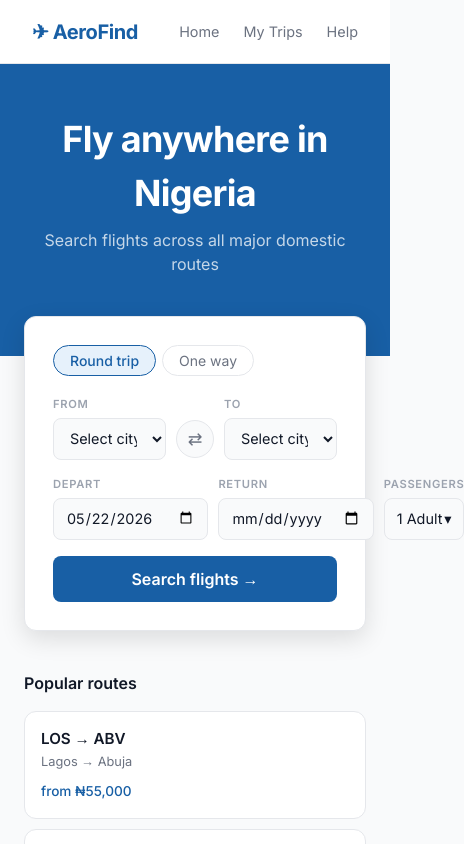
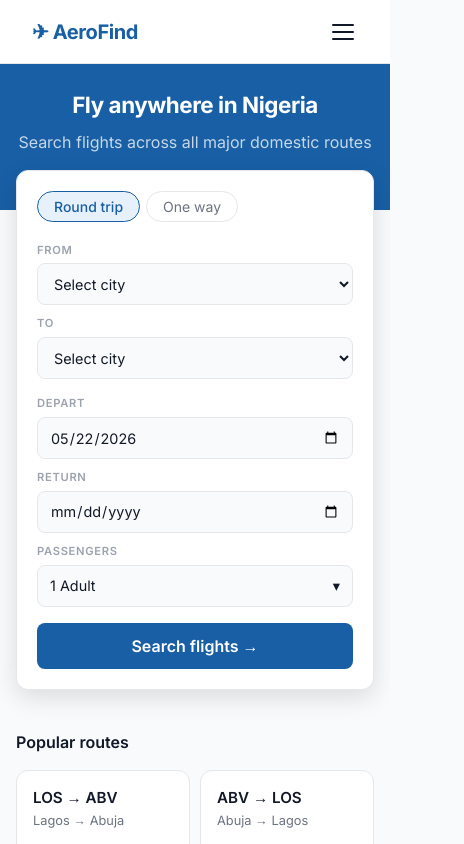
Before and after one commit to Sawfiyah/AeroFind, a React (Vite) app in the folder AeroFind/: page / in a window 390 px wide. Shown: the top 844 px of the page, 464 px wide, since content can reach past the window. Built offline with nearby package versions, Linux system fonts and the light colour scheme.

Commit message:
made a few changes

```diff
--- /dev/null
+++ b/AeroFind/src/components/layout/Navbar.jsx
@@ -0,0 +1,55 @@
+import { useState } from "react";
+import { useNavigate } from "react-router-dom";
+import styles from "./Navbar.module.css";
+
+export default function Navbar() {
+  const navigate = useNavigate();
+  const [menuOpen, setMenuOpen] = useState(false);
+
+  return (
+    <header className={styles.navbar}>
+      <span className={styles.logo} onClick={() => navigate("/")}>
+        ✈ AeroFind
+      </span>
+
+      {/* Desktop links */}
+      <nav className={styles.navLinks}>
+        <a href="/">Home</a>
+        <a href="#">My Trips</a>
+        <a href="#">Help</a>
+      </nav>
+
+      {/* Hamburger button — mobile only */}
+      <button
+        className={styles.hamburger}
+        onClick={() => setMenuOpen(!menuOpen)}
+        aria-label="Toggle menu"
+      >
+        <span
+          className={`${styles.bar} ${menuOpen ? styles.barTopOpen : ""}`}
+        />
+        <span
+          className={`${styles.bar} ${menuOpen ? styles.barMidOpen : ""}`}
+        />
+        <span
+          className={`${styles.bar} ${menuOpen ? styles.barBotOpen : ""}`}
+        />
+      </button>
+
+      {/* Mobile dropdown */}
+      {menuOpen && (
+        <div className={styles.mobileMenu}>
+          <a href="/" onClick={() => setMenuOpen(false)}>
+            Home
+          </a>
+          <a href="#" onClick={() => setMenuOpen(false)}>
+            My Trips
+          </a>
+          <a href="#" onClick={() => setMenuOpen(false)}>
+            Help
+          </a>
+        </div>
+      )}
+    </header>
+  );
+}
--- /dev/null
+++ b/AeroFind/src/components/layout/Navbar.module.css
@@ -0,0 +1,108 @@
+/* ─── BASE NAVBAR ──────────────────────────────────────────── */
+.navbar {
+  height: var(--nav-height);
+  background: var(--color-bg);
+  border-bottom: 1px solid var(--color-border);
+  display: flex;
+  align-items: center;
+  justify-content: space-between;
+  padding: 0 2rem;
+  position: sticky;
+  top: 0;
+  z-index: 100;
+}
+
+.logo {
+  font-size: 1.25rem;
+  font-weight: 700;
+  color: var(--color-primary);
+  cursor: pointer;
+  letter-spacing: -0.02em;
+}
+
+/* ─── DESKTOP LINKS ────────────────────────────────────────── */
+.navLinks {
+  display: flex;
+  gap: 1.5rem;
+}
+
+.navLinks a {
+  font-size: 0.9rem;
+  color: var(--color-text-muted);
+  transition: color 0.15s;
+}
+
+.navLinks a:hover {
+  color: var(--color-text);
+}
+
+/* ─── HAMBURGER ────────────────────────────────────────────── */
+.hamburger {
+  display: none;
+  flex-direction: column;
+  justify-content: center;
+  gap: 5px;
+  background: transparent;
+  border: none;
+  padding: 4px;
+  cursor: pointer;
+}
+
+.bar {
+  display: block;
+  width: 22px;
+  height: 2px;
+  background: var(--color-text);
+  border-radius: 2px;
+  transition: transform 0.25s, opacity 0.25s;
+}
+
+/* animate bars into an X when open */
+.barTopOpen {
+  transform: translateY(7px) rotate(45deg);
+}
+
+.barMidOpen {
+  opacity: 0;
+}
+
+.barBotOpen {
+  transform: translateY(-7px) rotate(-45deg);
+}
+
+/* ─── MOBILE DROPDOWN ──────────────────────────────────────── */
+.mobileMenu {
+  position: absolute;
+  top: var(--nav-height);
+  left: 0;
+  right: 0;
+  background: var(--color-bg);
+  border-bottom: 1px solid var(--color-border);
+  display: flex;
+  flex-direction: column;
+  padding: 0.5rem 0;
+  box-shadow: var(--shadow-md);
+  z-index: 99;
+}
+
+.mobileMenu a {
+  padding: 0.85rem 2rem;
+  font-size: 0.95rem;
+  color: var(--color-text);
+  transition: background 0.15s;
+}
+
+.mobileMenu a:hover {
+  background: var(--color-bg-secondary);
+}
+
+/* ─── RESPONSIVE ───────────────────────────────────────────── */
+@media (max-width: 768px) {
+  .navLinks {
+    display: none;
+  }
+
+  .hamburger {
+    display: flex;
+  }
+}
--- a/AeroFind/src/pages/BookingPage.jsx
+++ b/AeroFind/src/pages/BookingPage.jsx
@@ -1,8 +1,15 @@
 import { useSearchParams, useNavigate } from "react-router-dom";
 import { useState, useMemo } from "react";
 import { AIRPORTS, AIRLINES } from "../data/nigeria";
-import { formatPrice, formatDate, handleBookingRef } from "../utils/formatters";
+import {
+  formatPrice,
+  formatDate,
+  handleBookingRef,
+  todayString,
+  getPastDate,
+} from "../utils/formatters";
 import styles from "./BookingPage.module.css";
+import tick from "../assets/tick.png";
 
 export default function BookingPage() {
   const [searchParams] = useSearchParams();
@@ -19,6 +26,7 @@ export default function BookingPage() {
   const infants = Number(searchParams.get("infants"));
   const totalPrice = Number(searchParams.get("totalPrice"));
   const flightId = searchParams.get("flightId");
+  const flightNumber = searchParams.get("flightNumber");
 
   // ─── DERIVED DATA ─────────────────────────────────────────
   const originAirport = AIRPORTS.find((a) => a.code === origin);
@@ -28,7 +36,6 @@ export default function BookingPage() {
   // flightId format: "AT-2026-06-10-LOS-ABV-0"
   const flightCode = flightId?.split("-")[0] ?? "";
   const airline = AIRLINES.find((a) => a.code === flightCode);
-  const flightNumber = flightId?.split("-").slice(0, 2).join("") ?? "";
 
   // ─── PASSENGER SLOTS ──────────────────────────────────────
   const passengerSlots = [
@@ -121,7 +128,10 @@ export default function BookingPage() {
     return (
       <div className={styles.confirmPage}>
         <div className={styles.confirmCard}>
-          <div className={styles.confirmIcon}>🎉</div>
+          <div>
+            {" "}
+            <img src={tick} className={styles.confirmImg} />{" "}
+          </div>
           <h2 className={styles.confirmTitle}>Booking Confirmed!</h2>
           <div className={styles.confirmRef}>{bookingRef}</div>
 
@@ -211,10 +221,7 @@ export default function BookingPage() {
                   <span className={styles.summaryAirline}>
                     {airline?.name ?? "Airline"}
                   </span>
-                  <span className={styles.summaryFlight}>
-                    {flightId?.split("-")[0]}
-                    {flightId?.split("-")[1]}
-                  </span>
+                  <span className={styles.summaryFlight}>{flightNumber}</span>
                   <span className={styles.summaryDate}>{formatDate(date)}</span>
                 </div>
               </div>
@@ -279,12 +286,30 @@ export default function BookingPage() {
                     </select>
                   </div>
 
-                  {type !== "adult" && (
+                  {type === "infant" && (
                     <div className={styles.field}>
                       <label className={styles.label}>Date of birth</label>
                       <input
                         className={styles.input}
                         type="date"
+                        max={todayString()}
+                        min={getPastDate(2)}
+                        value={passengerForms[index].dob}
+                        onChange={(e) =>
+                          updatePassenger(index, "dob", e.target.value)
+                        }
+                      />
+                    </div>
+                  )}
+
+                  {type === "child" && (
+                    <div className={styles.field}>
+                      <label className={styles.label}>Date of birth</label>
+                      <input
+                        className={styles.input}
+                        type="date"
+                        max={getPastDate(2)}
+                        min={getPastDate(11)}
                         value={passengerForms[index].dob}
                         onChange={(e) =>
                           updatePassenger(index, "dob", e.target.value)
@@ -347,7 +372,7 @@ export default function BookingPage() {
               {children > 0 && (
                 <div className={styles.priceRow}>
                   <span>
-                    {children} Child{children > 1 ? "ren" : ""} ×{" "}
+                    {children} Child{children > 1 ? "ren" : ""} x{" "}
                     {formatPrice(basePricePerAdult * 0.75)}
                   </span>
                   <span>
--- a/AeroFind/src/pages/BookingPage.module.css
+++ b/AeroFind/src/pages/BookingPage.module.css
@@ -325,8 +325,8 @@
   box-shadow: var(--shadow-md);
 }
 
-.confirmIcon {
-  font-size: 3rem;
+.confirmImg {
+  width: 80px;
   margin-bottom: 1rem;
 }
 
@@ -397,3 +397,58 @@
 .newSearchBtn:hover {
   background: var(--color-primary-dark);
 }
+
+/* ─── RESPONSIVE ───────────────────────────────────────────── */
+@media (max-width: 768px) {
+  .main {
+    grid-template-columns: 1fr;
+    margin: 1.25rem auto;
+  }
+
+  /* move sidebar above the confirm button only —
+     price card goes below the forms on mobile */
+  .sidebar {
+    position: static;
+    order: 2;
+  }
+
+  .formGrid {
+    grid-template-columns: 1fr;
+  }
+
+  .contactGrid {
+    grid-template-columns: 1fr;
+  }
+}
+
+@media (max-width: 480px) {
+  .main {
+    padding: 0 1rem;
+  }
+
+  .card {
+    padding: 1.1rem;
+  }
+
+  .passengerCard {
+    padding: 1.1rem;
+  }
+
+  .flightSummary {
+    flex-direction: column;
+    align-items: flex-start;
+    gap: 1rem;
+  }
+
+  .summaryMeta {
+    align-items: flex-start;
+  }
+
+  .confirmCard {
+    padding: 1.5rem 1.25rem;
+  }
+
+  .confirmTitle {
+    font-size: 1.25rem;
+  }
+}
--- a/AeroFind/src/pages/HomePage.jsx
+++ b/AeroFind/src/pages/HomePage.jsx
@@ -2,6 +2,7 @@ import { useState } from "react";
 import { useNavigate } from "react-router-dom";
 import { AIRPORTS } from "../data/nigeria";
 import { todayString } from "../utils/formatters";
+import Navbar from "../components/layout/Navbar";
 import styles from "./HomePage.module.css";
 
 export default function HomePage() {
@@ -83,14 +84,7 @@ export default function HomePage() {
 
   return (
     <div className={styles.page}>
-      <header className={styles.navbar}>
-        <span className={styles.logo}>✈ AeroFind</span>
-        <nav className={styles.navLinks}>
-          <a href="/">Home</a>
-          <a href="#">My Trips</a>
-          <a href="#">Help</a>
-        </nav>
-      </header>
+      <Navbar />
 
       <div className={styles.hero}>
         <h1 className={styles.heroTitle}>Fly anywhere in Nigeria</h1>
--- a/AeroFind/src/pages/HomePage.module.css
+++ b/AeroFind/src/pages/HomePage.module.css
@@ -5,41 +5,7 @@
   flex-direction: column;
 }
 
-/* ─── NAVBAR ───────────────────────────────────────────────── */
-.navbar {
-  height: var(--nav-height);
-  background: var(--color-bg);
-  border-bottom: 1px solid var(--color-border);
-  display: flex;
-  align-items: center;
-  justify-content: space-between;
-  padding: 0 2rem;
-  position: sticky;
-  top: 0;
-  z-index: 100;
-}
 
-.logo {
-  font-size: 1.25rem;
-  font-weight: 700;
-  color: var(--color-primary);
-  letter-spacing: -0.02em;
-}
-
-.navLinks {
-  display: flex;
-  gap: 1.5rem;
-}
-
-.navLinks a {
-  font-size: 0.9rem;
-  color: var(--color-text-muted);
-  transition: color 0.15s;
-}
-
-.navLinks a:hover {
-  color: var(--color-text);
-}
 
 /* ─── HERO ─────────────────────────────────────────────────── */
 .hero {
@@ -373,3 +339,58 @@
   color: var(--color-primary);
   font-weight: 500;
 }
+
+/* ─── RESPONSIVE ───────────────────────────────────────────── */
+@media (max-width: 768px) {
+  .heroTitle {
+    font-size: 1.75rem;
+  }
+
+  .hero {
+    padding: 2rem 1.25rem 4rem;
+  }
+
+  .cardWrap {
+    padding: 0 1rem;
+  }
+
+  .card {
+    padding: 1.25rem;
+  }
+
+  .formGrid {
+    grid-template-columns: 1fr 1fr;
+  }
+}
+
+@media (max-width: 480px) {
+  .heroTitle {
+    font-size: 1.4rem;
+  }
+
+  .hero {
+    padding: 1.5rem 1rem 3.5rem;
+  }
+
+  .airportRow {
+    flex-direction: column;
+    align-items: stretch;
+  }
+
+  /* hide swap button on mobile — too cramped */
+  .swapBtn {
+    display: none;
+  }
+
+  .formGrid {
+    grid-template-columns: 1fr;
+  }
+
+  .routesGrid {
+    grid-template-columns: 1fr 1fr;
+  }
+
+  .main {
+    padding: 0 1rem;
+  }
+}
--- a/AeroFind/src/pages/SearchResultsPage.jsx
+++ b/AeroFind/src/pages/SearchResultsPage.jsx
@@ -2,6 +2,7 @@ import { useSearchParams, useNavigate } from "react-router-dom";
 import { useState, useMemo } from "react";
 import { generateFlights } from "../data/nigeria";
 import { formatPrice, formatDuration, formatDate } from "../utils/formatters";
+import Navbar from "../components/layout/Navbar";
 import styles from "./SearchResultsPage.module.css";
 
 export default function SearchResultsPage() {
@@ -52,6 +53,7 @@ export default function SearchResultsPage() {
   function handleSelect(flight) {
     const params = new URLSearchParams({
       flightId: flight.id,
+      flightNumber: flight.flightNumber,
       origin,
       destination,
       date,
@@ -86,11 +88,7 @@ export default function SearchResultsPage() {
   return (
     <div className={styles.page}>
       {/* Navbar */}
-      <header className={styles.navbar}>
-        <span className={styles.logo} onClick={() => navigate("/")}>
-          ✈ AeroFind
-        </span>
-      </header>
+      <Navbar />
 
       {/* Summary bar */}
       <div className={styles.summaryBar}>
--- a/AeroFind/src/pages/SearchResultsPage.module.css
+++ b/AeroFind/src/pages/SearchResultsPage.module.css
@@ -3,28 +3,6 @@
   min-height: 100vh;
   display: flex;
   flex-direction: column;
-}
-
-/* ─── NAVBAR ───────────────────────────────────────────────── */
-.navbar {
-  height: var(--nav-height);
-  background: var(--color-bg);
-  border-bottom: 1px solid var(--color-border);
-  display: flex;
-  align-items: center;
-  justify-content: space-between;
-  padding: 0 2rem;
-  position: sticky;
-  top: 0;
-  z-index: 100;
-}
-
-.logo {
-  font-size: 1.25rem;
-  font-weight: 700;
-  color: var(--color-primary);
-  cursor: pointer;
-  letter-spacing: -0.02em;
 }
 
 /* ─── SEARCH SUMMARY BAR ───────────────────────────────────── */
@@ -310,3 +288,49 @@
   font-size: 0.875rem;
   font-weight: 600;
 }
+
+/* ─── RESPONSIVE ───────────────────────────────────────────── */
+@media (max-width: 768px) {
+  .flightCard {
+    grid-template-columns: 1fr 1fr;
+    grid-template-rows: auto auto;
+  }
+
+  .timesCol {
+    grid-column: 1 / -1;
+  }
+
+  .main {
+    padding: 0 1rem;
+  }
+}
+
+@media (max-width: 480px) {
+  .flightCard {
+    grid-template-columns: 1fr;
+  }
+
+  .priceCol {
+    align-items: flex-start;
+    border-top: 1px solid var(--color-border);
+    padding-top: 0.75rem;
+    margin-top: 0.25rem;
+  }
+
+  .selectBtn {
+    width: 100%;
+  }
+
+  .summaryBar {
+    padding: 1rem;
+  }
+
+  .sortBtns {
+    gap: 4px;
+  }
+
+  .sortBtn {
+    padding: 5px 10px;
+    font-size: 0.75rem;
+  }
+}
```
Also changed, not shown: AeroFind/src/assets/tick.png (added).
